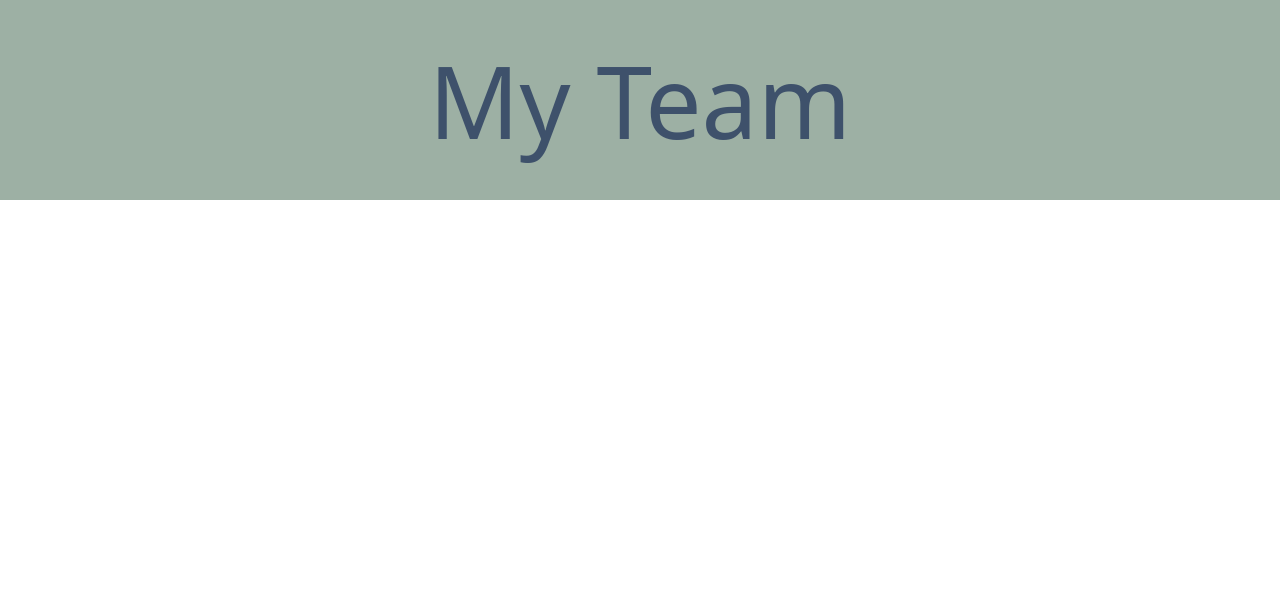
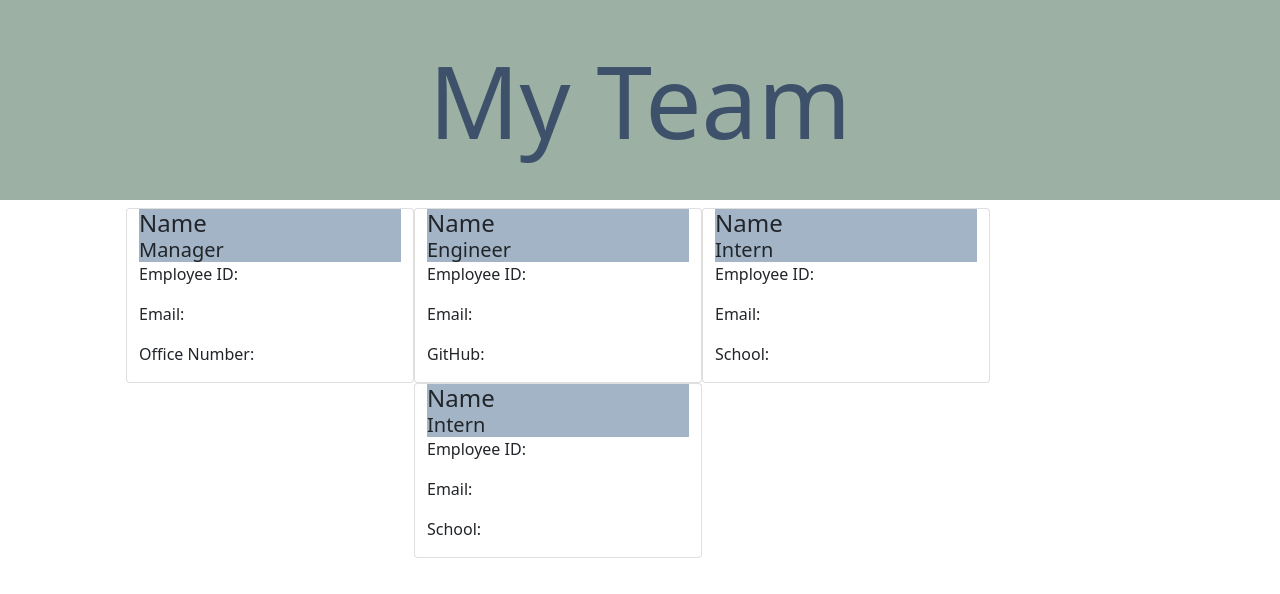
Before and after one commit to bettybowie/teamProfileGenerator, a website: page src/index.html in a window 1280 px wide. Drawn offline with nearby package versions, Linux system fonts and the light colour scheme.

Commit message:
html general structure

```diff
--- a/lib/employee.js
+++ b/lib/employee.js
@@ -1,8 +1,3 @@
-const inquirer = require('inquirer');
-const Engineer = require('./engineer');
-const Intern = require('./intern');
-const Manager = require('./manager');
-
 class Employee {
 
     constructor(name, id, email) {
--- a/lib/engineer.js
+++ b/lib/engineer.js
@@ -2,13 +2,13 @@ const Employee = require('./employee');
 
 class Engineer extends Employee {
 
-    constructor(name, id, email, Github) {
+    constructor(name, id, email, github) {
         super(name, id, email);
-        this.Github = Github;
+        this.github = github;
     }
 
     getGithub() {
-       return this.Github;
+       return this.github;
     }
 
     getRole() {
--- a/lib/manager.js
+++ b/lib/manager.js
@@ -1,7 +1,4 @@
-const { default: inquirer } = require('inquirer');
 const Employee = require('./employee');
-const Engineer = require('./engineer');
-const Intern = require('./intern');
 
 class Manager extends Employee {
 
--- a/src/index.html
+++ b/src/index.html
@@ -15,7 +15,52 @@
     <div class="container-fluid">
         <h1 class="text-center">My Team</h1>
     </div>
-
+    <div class="container row row-cols-3 justify-content-center">
+        <div class="card col" style="width: 18rem;">
+            <div class="card-title">
+                <h4 class="name">Name</h4>
+                <h5 class="job-title">Manager</h5>
+            </div>
+            <div class="card-text">
+            <p>Employee ID: </p>
+            <p>Email: </p>
+            <p>Office Number: </p>
+            </div>
+        </div>
+        <div class="card col" style="width: 18rem;">
+            <div class="card-title">
+                <h4 class="name">Name</h4>
+                <h5 class="job-title">Engineer</h5>
+            </div>
+            <div class="card-text">
+            <p>Employee ID: </p>
+            <p>Email: </p>
+            <p>GitHub: </p>
+            </div>
+        </div>
+        <div class="card col" style="width: 18rem;">
+            <div class="card-title">
+                <h4 class="name">Name</h4>
+                <h5 class="job-title">Intern</h5>
+            </div>
+            <div class="card-text">
+            <p>Employee ID: </p>
+            <p>Email: </p>
+            <p>School: </p>
+            </div>
+        </div>
+        <div class="card col" style="width: 18rem;">
+            <div class="card-title">
+                <h4 class="name">Name</h4>
+                <h5 class="job-title">Intern</h5>
+            </div>
+            <div class="card-text">
+            <p>Employee ID: </p>
+            <p>Email: </p>
+            <p>School: </p>
+            </div>
+        </div>
+    </div>
 
 
 
--- a/src/style.css
+++ b/src/style.css
@@ -1,8 +1,3 @@
-* {
-    margin: 0;
-    padding: 0;
-}
-
 .container-fluid {
     background-color: #9db0a4;
 }
@@ -12,3 +7,13 @@ h1 {
     color: #3e516b;
     font-size: 100px;
 }
+
+.card-title {
+    background-color: #a2b4c5;
+    margin: 0;
+}
+
+.card-title h4, .card-title h5 {
+    padding: 0;
+    margin: 0;
+}
```
Also changed, not shown: index.js (line endings or trailing spaces).
